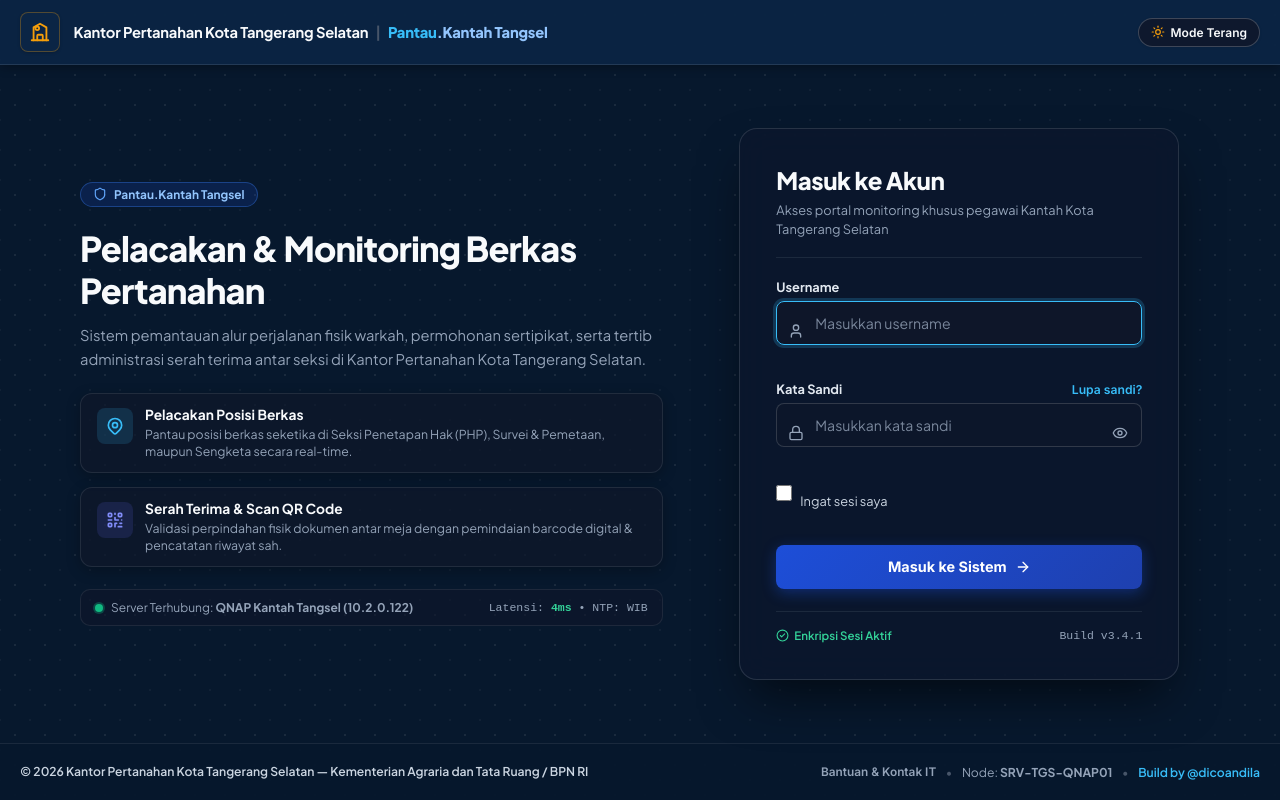
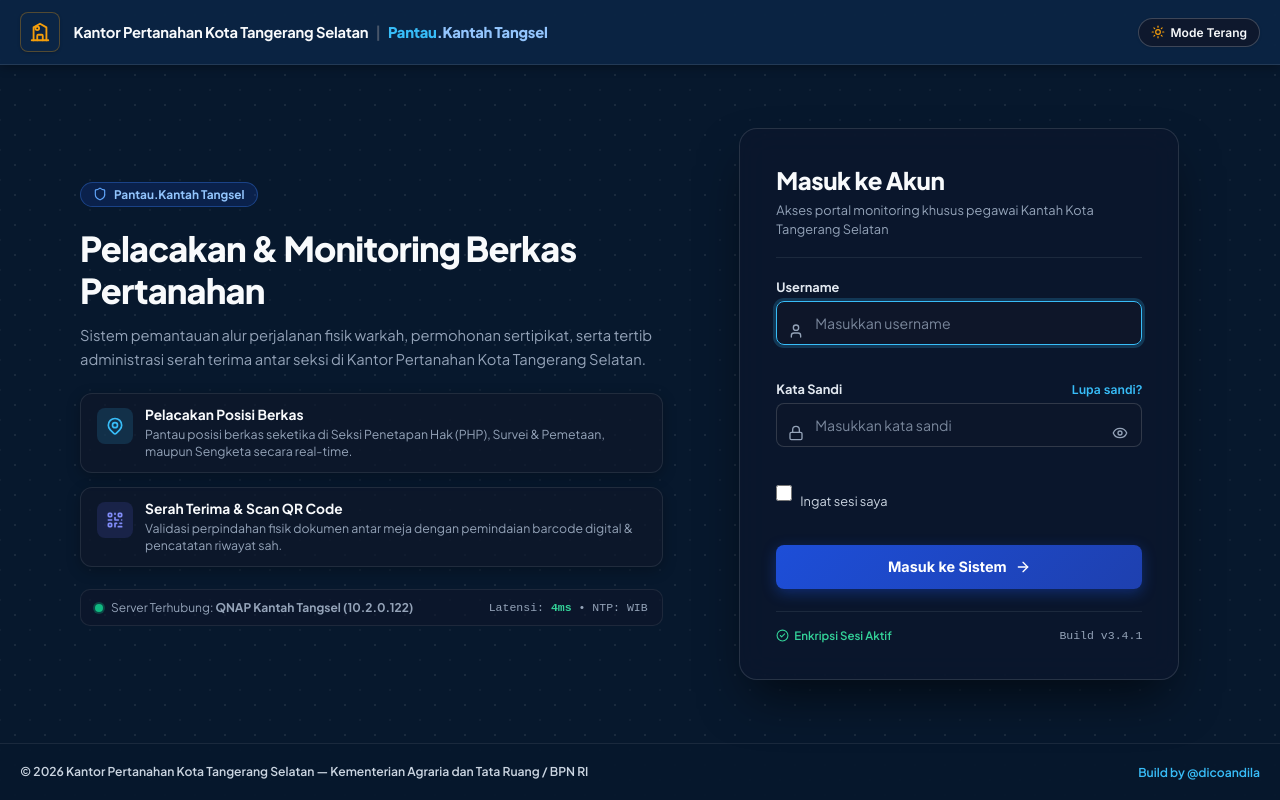
Before and after one commit to dicoandilasuhanda/pantau-kantah-tangsel, a React (Vite) app in the folder frontend/: page /login in a window 1280 px wide. Built offline with nearby package versions, Linux system fonts and the light colour scheme.

Commit message:
refactor(footer): hilangkan teks bantuan it dan node pada footer login

```diff
--- a/frontend/src/pages/Login.jsx
+++ b/frontend/src/pages/Login.jsx
@@ -402,18 +402,6 @@ export default function Login() {
           </div>
 
           <div className="bpn-footer-right">
-            <button
-              type="button"
-              className="bpn-footer-link-btn"
-              onClick={() => setShowHelpModal(true)}
-            >
-              Bantuan &amp; Kontak IT
-            </button>
-            <span className="bpn-footer-dot">•</span>
-            <span className="bpn-footer-node">
-              Node: <strong>SRV-TGS-QNAP01</strong>
-            </span>
-            <span className="bpn-footer-dot">•</span>
             <a
               href="https://x.com/dicoandila"
               target="_blank"
```
